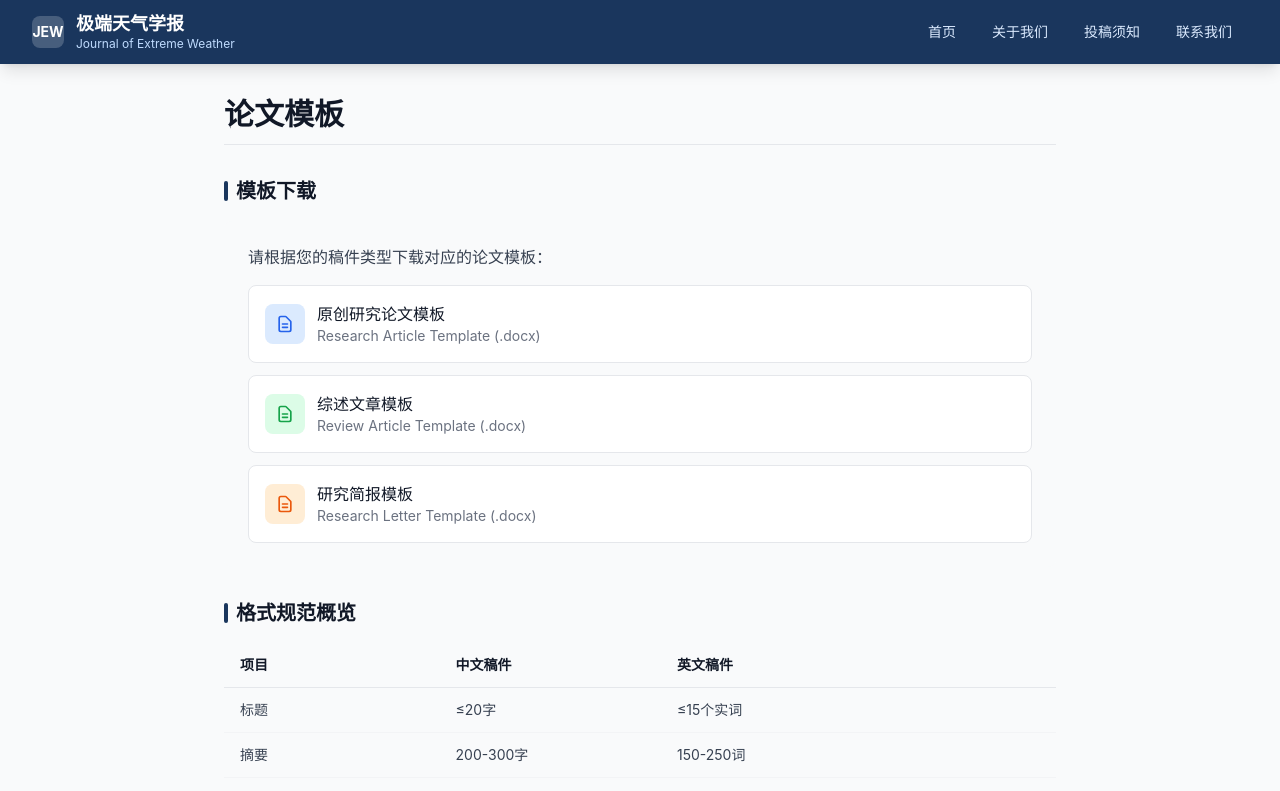
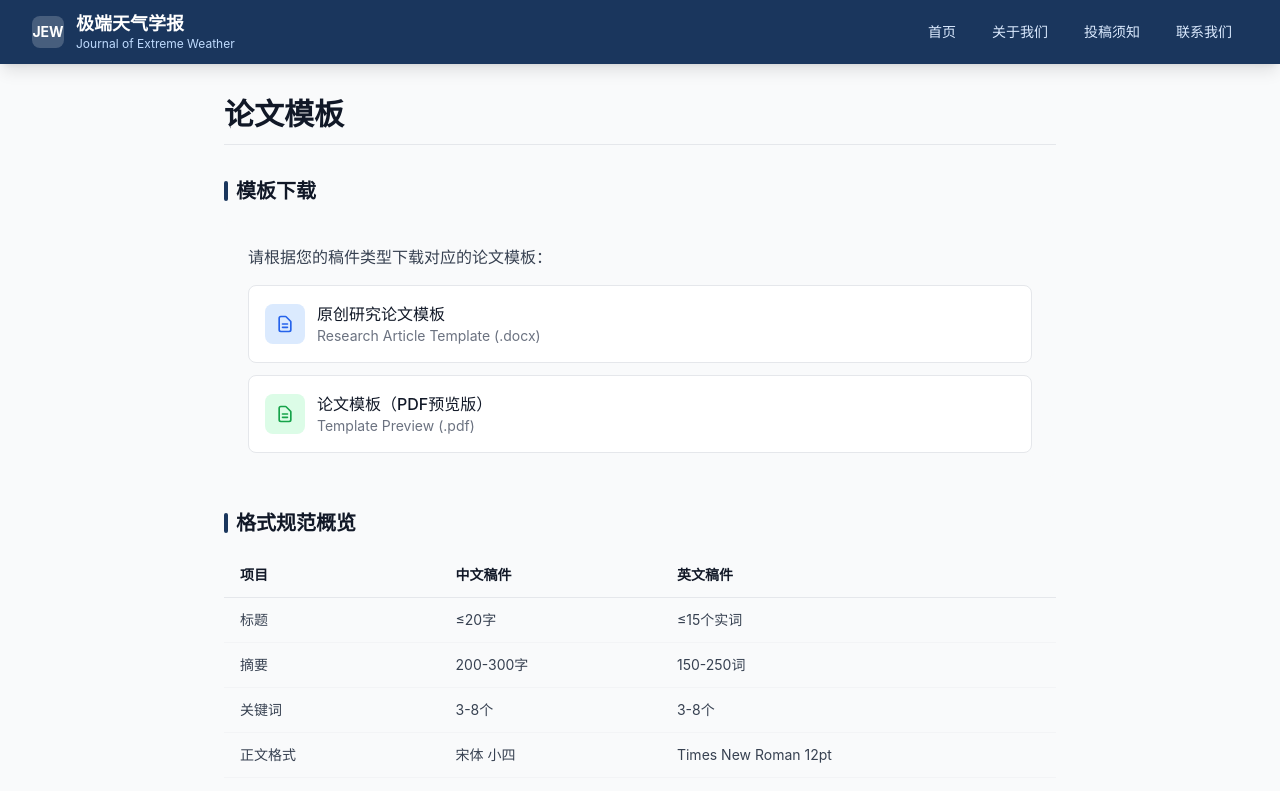
Before and after one commit to 17288039659/extreme-weather-journal, a React (Vite) app: page /extreme-weather-journal/template in a window 1280 px wide. Shown: the top 791 px of the page. Built offline with nearby package versions, Linux system fonts and the light colour scheme.

Commit message:
feat: add paper template with download links

```diff
--- a/src/pages/PaperTemplate.tsx
+++ b/src/pages/PaperTemplate.tsx
@@ -17,7 +17,7 @@ export const PaperTemplate = () => {
           <div className="bg-gray-50 rounded-lg p-6">
             <p className="text-gray-700 mb-4">请根据您的稿件类型下载对应的论文模板：</p>
             <div className="space-y-3">
-              <a href="#" className="flex items-center gap-3 p-4 bg-white rounded-lg border border-gray-200 hover:border-primary-300 hover:shadow-sm transition-all">
+              <a href={import.meta.env.BASE_URL + "JEW-论文模板.docx"} download className="flex items-center gap-3 p-4 bg-white rounded-lg border border-gray-200 hover:border-primary-300 hover:shadow-sm transition-all">
                 <div className="w-10 h-10 bg-blue-100 rounded-lg flex items-center justify-center flex-shrink-0">
                   <svg className="w-5 h-5 text-blue-600" fill="none" viewBox="0 0 24 24" stroke="currentColor">
                     <path strokeLinecap="round" strokeLinejoin="round" strokeWidth={2} d="M9 12h6m-6 4h6m2 5H7a2 2 0 01-2-2V5a2 2 0 012-2h5.586a1 1 0 01.707.293l5.414 5.414a1 1 0 01.293.707V19a2 2 0 01-2 2z" />
@@ -28,26 +28,15 @@ export const PaperTemplate = () => {
                   <div className="text-sm text-gray-500">Research Article Template (.docx)</div>
                 </div>
               </a>
-              <a href="#" className="flex items-center gap-3 p-4 bg-white rounded-lg border border-gray-200 hover:border-primary-300 hover:shadow-sm transition-all">
+              <a href={import.meta.env.BASE_URL + "JEW-论文模板.pdf"} download className="flex items-center gap-3 p-4 bg-white rounded-lg border border-gray-200 hover:border-primary-300 hover:shadow-sm transition-all">
                 <div className="w-10 h-10 bg-green-100 rounded-lg flex items-center justify-center flex-shrink-0">
                   <svg className="w-5 h-5 text-green-600" fill="none" viewBox="0 0 24 24" stroke="currentColor">
                     <path strokeLinecap="round" strokeLinejoin="round" strokeWidth={2} d="M9 12h6m-6 4h6m2 5H7a2 2 0 01-2-2V5a2 2 0 012-2h5.586a1 1 0 01.707.293l5.414 5.414a1 1 0 01.293.707V19a2 2 0 01-2 2z" />
                   </svg>
                 </div>
                 <div>
-                  <div className="font-medium text-gray-900">综述文章模板</div>
-                  <div className="text-sm text-gray-500">Review Article Template (.docx)</div>
-                </div>
-              </a>
-              <a href="#" className="flex items-center gap-3 p-4 bg-white rounded-lg border border-gray-200 hover:border-primary-300 hover:shadow-sm transition-all">
-                <div className="w-10 h-10 bg-orange-100 rounded-lg flex items-center justify-center flex-shrink-0">
-                  <svg className="w-5 h-5 text-orange-600" fill="none" viewBox="0 0 24 24" stroke="currentColor">
-                    <path strokeLinecap="round" strokeLinejoin="round" strokeWidth={2} d="M9 12h6m-6 4h6m2 5H7a2 2 0 01-2-2V5a2 2 0 012-2h5.586a1 1 0 01.707.293l5.414 5.414a1 1 0 01.293.707V19a2 2 0 01-2 2z" />
-                  </svg>
-                </div>
-                <div>
-                  <div className="font-medium text-gray-900">研究简报模板</div>
-                  <div className="text-sm text-gray-500">Research Letter Template (.docx)</div>
+                  <div className="font-medium text-gray-900">论文模板（PDF预览版）</div>
+                  <div className="text-sm text-gray-500">Template Preview (.pdf)</div>
                 </div>
               </a>
             </div>
```
Also changed, not shown: 2 other files (tests, documents, lock files or other folders).
